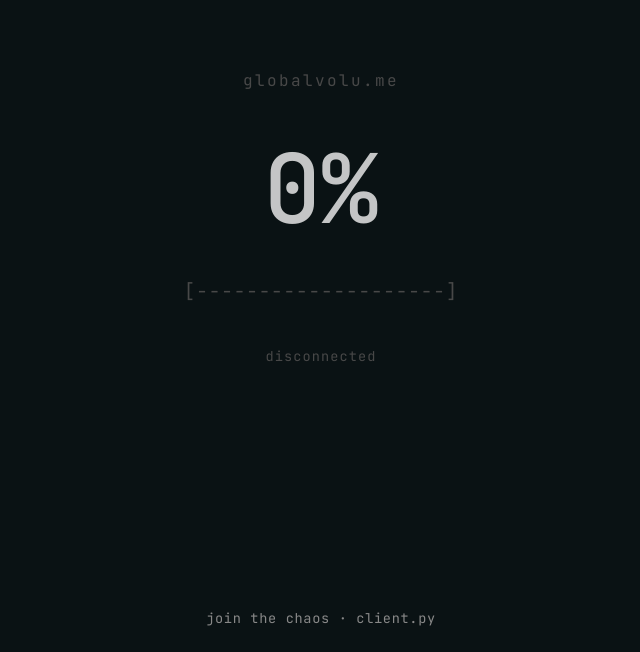
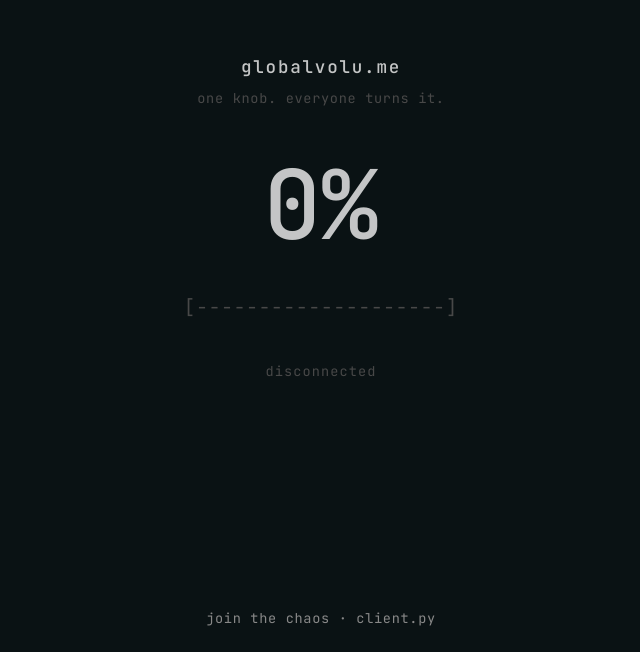
Before and after one commit to vmorsell/global-volume, a website built with Vite: page web/index.html in a window 1280 px wide. Shown: the part 148-800 px from the top of the page, without its empty margins (319-959 px from the left). Built offline with nearby package versions, Linux system fonts and the light colour scheme; no server answers.

Commit message:
minor web changes

```diff
--- a/web/src/main.ts
+++ b/web/src/main.ts
@@ -6,7 +6,10 @@ const BAR_WIDTH = 20;
 document.querySelector<HTMLDivElement>("#app")!.innerHTML = `
   <div id="main-wrapper">
     <main>
-      <h1>globalvolu.me</h1>
+      <header>
+        <h1>globalvolu.me</h1>
+        <p class="tagline">one knob. everyone turns it.</p>
+      </header>
       <div id="volume-value">0%</div>
       <div id="volume-bar">[--------------------]</div>
       <div id="status">connecting...</div>
--- a/web/src/style.css
+++ b/web/src/style.css
@@ -61,12 +61,23 @@ main {
   text-align: center;
 }
 
+header {
+  margin-bottom: 3rem;
+}
+
 h1 {
-  font-size: 1rem;
-  font-weight: 400;
-  margin: 0 0 3rem 0;
+  font-size: 1.1rem;
+  font-weight: 500;
+  margin: 0;
+  color: var(--white);
+  letter-spacing: 0.1em;
+}
+
+.tagline {
+  margin: 0.5rem 0 0 0;
+  font-size: 0.85rem;
   color: var(--gray-dim);
-  letter-spacing: 0.15em;
+  letter-spacing: 0.05em;
 }
 
 #volume-value {
```
